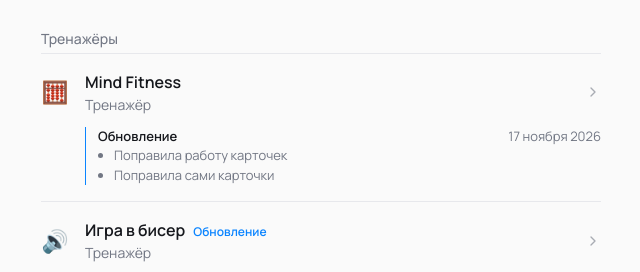
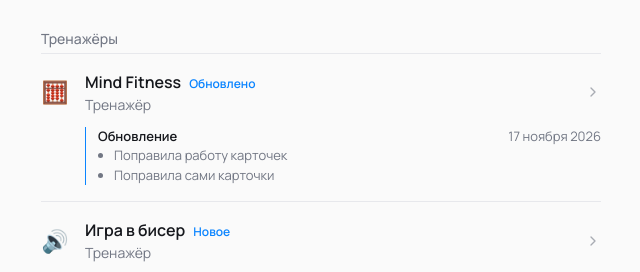
Before and after one commit to foreveryoungstudents/foreveryoungstudents.github.io, a plain HTML site: page index.html in a window 1280 px wide. Shown: the part 152-424 px from the top of the page, 319-959 px from the left. Drawn offline with Linux system fonts and the light colour scheme.

Commit message:
Enhance item badges with creation and update dates
Added data attributes for item creation and update dates. Updated JavaScript logic to handle new and updated badges based on these attributes.

```diff
--- a/index.html
+++ b/index.html
@@ -139,6 +139,8 @@
   .update-date { font-weight: 400; color: var(--muted); }
   .update ul { margin: 0; padding-left: 16px; }
 
+  [hidden] { display: none !important; }
+
   footer {
     margin-top: 64px;
     font-size: 13px;
@@ -162,17 +164,20 @@
   </header>
 
   <!--
-    КАК ДОБАВИТЬ БЕЙДЖ «НОВОЕ»:
-    у карточки <div class="item"> укажите дату создания: data-created="ГГГГ-ММ-ДД".
-    Бейдж появится сам в этот день и исчезнет через NEW_DAYS дней (см. скрипт внизу).
-    Карточки без data-created бейдж не получают.
+    КАК ЭТО РАБОТАЕТ (всё автоматически, формат дат ГГГГ-ММ-ДД):
+    data-created — дата создания карточки: показывает бейдж «Новое».
+    data-updated — дата последнего обновления: показывает бейдж «Обновлено»
+                   и блок «Обновление» под карточкой.
+    Через NEW_DAYS дней (см. скрипт внизу) бейдж и блок исчезают сами.
+    Если у карточки есть и «новая», и «обновлённая» дата, показывается только «Новое».
+    Карточки без этих атрибутов остаются как есть.
   -->
 
   <section>
     <h2>Тренажёры</h2>
     <div class="list">
 
-      <div class="item">
+      <div class="item" data-updated="2026-11-17">
         <a class="link" href="https://foreveryoungstudents.github.io/Attention-Trainer/">
           <span class="icon">🧮</span>
           <span class="info">
@@ -190,7 +195,7 @@
         </div>
       </div>
 
-      <div class="item" data-created="2026-11-17">
+      <div class="item" data-created="2026-11-17" data-updated="2026-11-17">
         <a class="link" href="https://foreveryoungstudents.github.io/vocabulary-trainer/?group=beads">
           <span class="icon">🔊</span>
           <span class="info">
@@ -283,26 +288,39 @@
 </main>
 
 <script>
-  // Сколько дней показывать бейдж «Новое» после даты создания карточки
+  // Сколько дней показывать бейдж и блок обновления
   const NEW_DAYS = 7;
 
   (function () {
     const now = new Date();
     const today = new Date(now.getFullYear(), now.getMonth(), now.getDate());
 
-    document.querySelectorAll('.item[data-created]').forEach(function (item) {
-      const m = /^(\d{4})-(\d{2})-(\d{2})$/.exec(item.dataset.created.trim());
-      if (!m) return;
-      const created = new Date(+m[1], +m[2] - 1, +m[3]);
-      const age = Math.round((today - created) / 86400000); // полных дней с создания
-      if (age < 0 || age >= NEW_DAYS) return;
+    // Сколько полных дней прошло с даты (null, если дата не указана или неверна)
+    function ageInDays(value) {
+      const m = /^(\d{4})-(\d{2})-(\d{2})$/.exec((value || '').trim());
+      if (!m) return null;
+      const d = new Date(+m[1], +m[2] - 1, +m[3]);
+      return Math.round((today - d) / 86400000);
+    }
+    function isFresh(age) { return age !== null && age >= 0 && age < NEW_DAYS; }
 
+    document.querySelectorAll('.item').forEach(function (item) {
+      const isNew = isFresh(ageInDays(item.dataset.created));
+      const isUpdated = isFresh(ageInDays(item.dataset.updated));
+
+      // Бейдж: «Новое» важнее, чем «Обновлено»
+      const label = isNew ? 'Новое' : (isUpdated ? 'Обновлено' : null);
       const title = item.querySelector('.title');
-      if (!title) return;
-      const badge = document.createElement('span');
-      badge.className = 'badge-new';
-      badge.textContent = 'Обновление';
-      title.appendChild(badge);
+      if (label && title) {
+        const badge = document.createElement('span');
+        badge.className = 'badge-new';
+        badge.textContent = label;
+        title.appendChild(badge);
+      }
+
+      // Блок «Обновление» прячем, когда срок вышел (только если дата обновления указана)
+      const note = item.querySelector('.update');
+      if (note && item.dataset.updated && !isUpdated) note.hidden = true;
     });
   })();
 </script>
```
